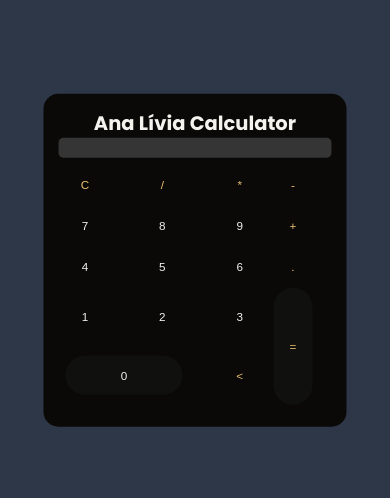
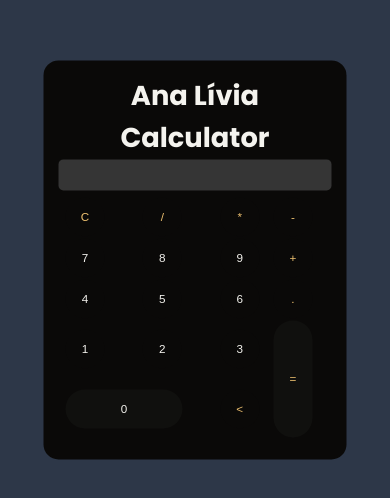
Before and after one commit to liviadesouza/simplecalculator, a plain HTML site: page index.html in a window 390 px wide. Shown: the part 162-660 px from the top of the page. Drawn offline with Linux system fonts and the light colour scheme.

Commit message:
Add files via upload

```diff
--- a/styles/style.css
+++ b/styles/style.css
@@ -43,7 +43,7 @@ body {
 }
 
 .result {
-	height: 2vw;
+	height: 3vw;
 	width: 20vw;
 	border: none;
 	border-radius: 5px;
@@ -100,12 +100,12 @@ body {
 	background: #10100e;
 }
 
-@media only screen and (max-width: 1024px) {
+@media only screen and (max-width: 920px) {
 	.calc {
 		width: 70vw;
 	}
 	.title {
-		font-size: 5vw;
+		font-size: 7vw;
 	}
 	.calculator {
 		padding: 5px;
@@ -113,7 +113,7 @@ body {
 	}
 
 	.result {
-		height: 5vw;
+		height: 8vw;
 		width: 70vw;
 		font-size: 3vw;
 	}
```
